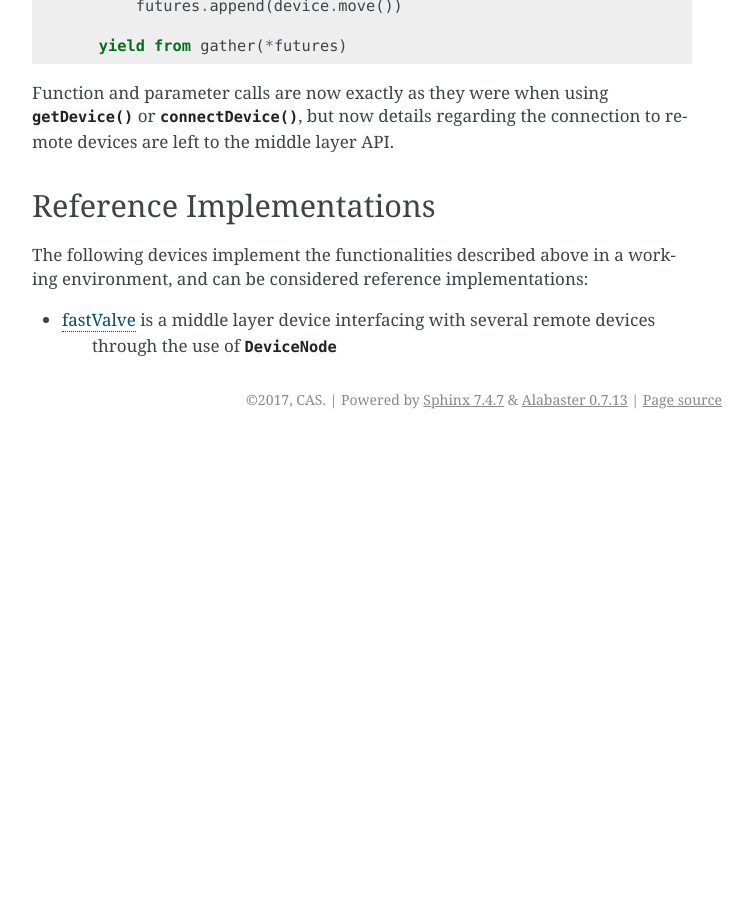
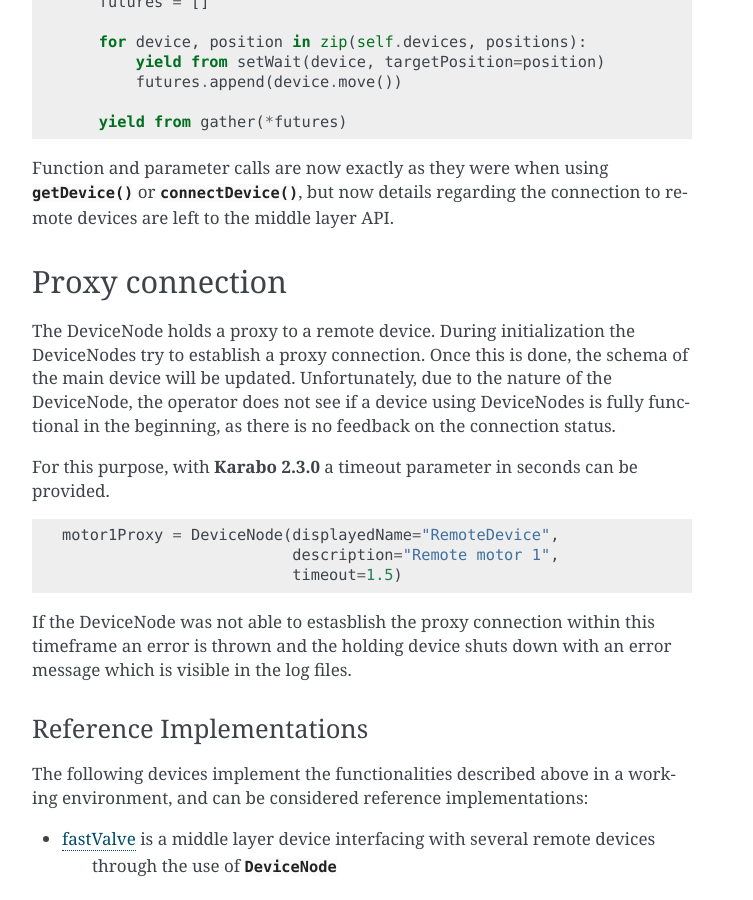
Before and after one commit to European-XFEL/howToMiddlelayer, a Sphinx documentation site: the page built from source/chap2/device_nodes.rst, in a window 1280 px wide and 900 px high, scrolled down 1156 px. Shown: the whole window, without its empty margins (388-1141 px from the left). Built offline with Sphinx 7.4.7, drawn with Linux system fonts in a browser that asks for light colours; before the commit the page ends 1595 px from its top, so only the background shows below that; some of the changed text lies outside the part shown.

Commit message:
Provide timeout description for device nodes

```diff
--- a/source/chap2/device_nodes.rst
+++ b/source/chap2/device_nodes.rst
@@ -9,21 +9,22 @@ described in the previous section should be left to the API.
 For middle layer device development, :class:`DeviceNode` is more appropriate and
 is preferred.
 
+.. note::
+    DeviceNodes are **MANDATORY** properties and can only be set before
+    instantiation, e.g. are **INITONLY**!
+
 Defining a remote device is done as follows:
 
 .. code-block:: Python
 
     motor1Proxy = DeviceNode(displayedName="RemoteDevice",
-                             description="Remote motor 1",
-                             accessMode=AccessMode.INITONLY)
+                             description="Remote motor 1")
 
     motor2Proxy = DeviceNode(displayedName="RemoteDevice",
-                             description="Remote motor 2",
-                             accessMode=AccessMode.INITONLY)
+                             description="Remote motor 2")
 
     motor3Proxy = DeviceNode(displayedName="RemoteDevice",
-                             description="Remote motor 3",
-                             accessMode=AccessMode.INITONLY)
+                             description="Remote motor 3")
 
 And that's about it. It is however important to be aware of the workings
 behind the scene, which are similar to what is described in the previous
@@ -67,6 +68,29 @@ Function and parameter calls are now exactly as they were when using
 :func:`getDevice` or :func:`connectDevice`, but now details regarding the
 connection to remote devices are left to the middle layer API.
 
+Proxy connection
+****************
+
+The DeviceNode holds a proxy to a remote device. During initialization the
+DeviceNodes try to establish a proxy connection. Once this is done, the schema
+of the main device will be updated.
+Unfortunately, due to the nature of the DeviceNode, the operator does not see
+if a device using DeviceNodes is fully functional in the beginning, as there is
+no feedback on the connection status.
+
+For this purpose, with **Karabo 2.3.0** a timeout parameter in seconds can be provided.
+
+.. code-block:: Python
+
+    motor1Proxy = DeviceNode(displayedName="RemoteDevice",
+                             description="Remote motor 1",
+                             timeout=1.5)
+
+If the DeviceNode was not able to estasblish the proxy connection within this
+timeframe an error is thrown and the holding device shuts down with an error
+message which is visible in the log files.
+
+
 Reference Implementations
 -------------------------
 The following devices implement the functionalities described above in a working
```
